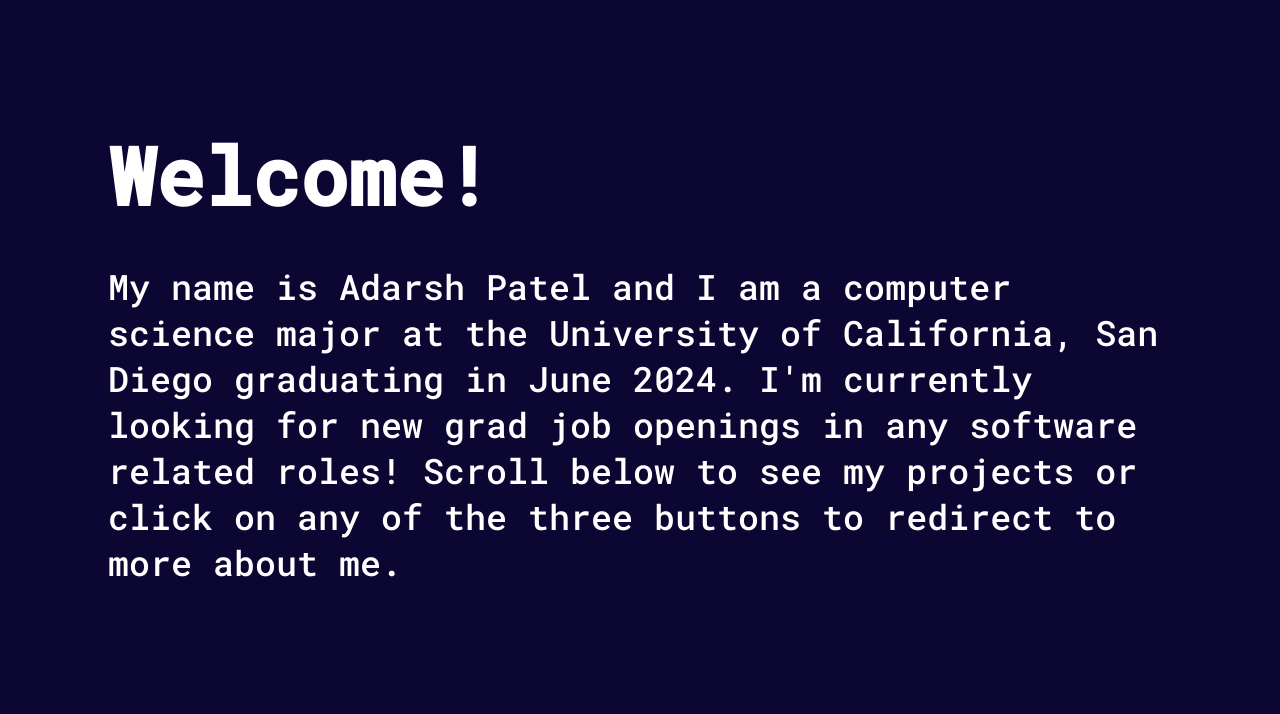
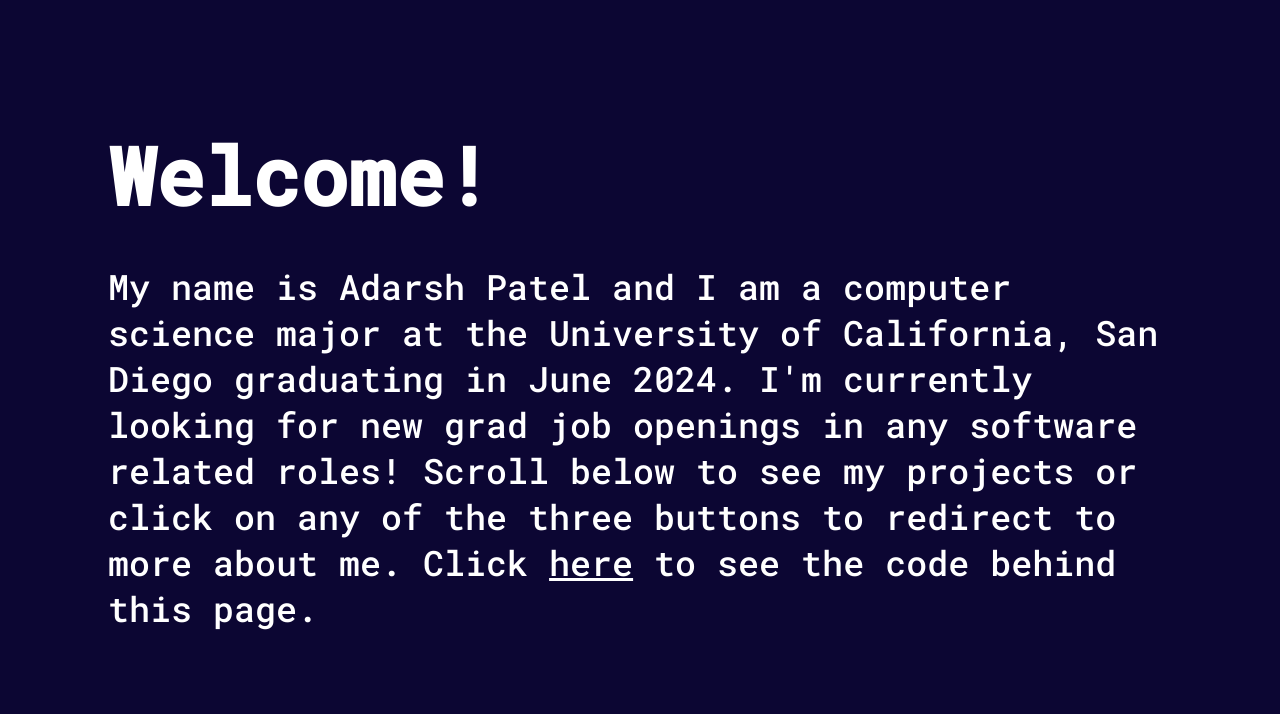
Before and after one commit to adarsh249/adarsh-site, a plain HTML site: page index.html in a window 1280 px wide. Shown: the part 86-800 px from the top of the page. Drawn offline with Linux system fonts and the light colour scheme.

Commit message:
added github

```diff
--- a/index.html
+++ b/index.html
@@ -25,7 +25,7 @@
                 <b id="welcome">Welcome!</b>
                 <p>My name is Adarsh Patel and I am a computer science major at the University of California, San Diego graduating in June 2024. I'm currently
                     looking for new grad job openings in any software related roles! Scroll below to see my projects or click on
-                    any of the three buttons to redirect to more about me.
+                    any of the three buttons to redirect to more about me. Click <a href="https://github.com/adarsh249/adarsh-site" target="_blank">here</a> to see the code behind this page.
                 </p>
             </div>
             <div class="socials">
```
Also changed, not shown: 1 other file.
